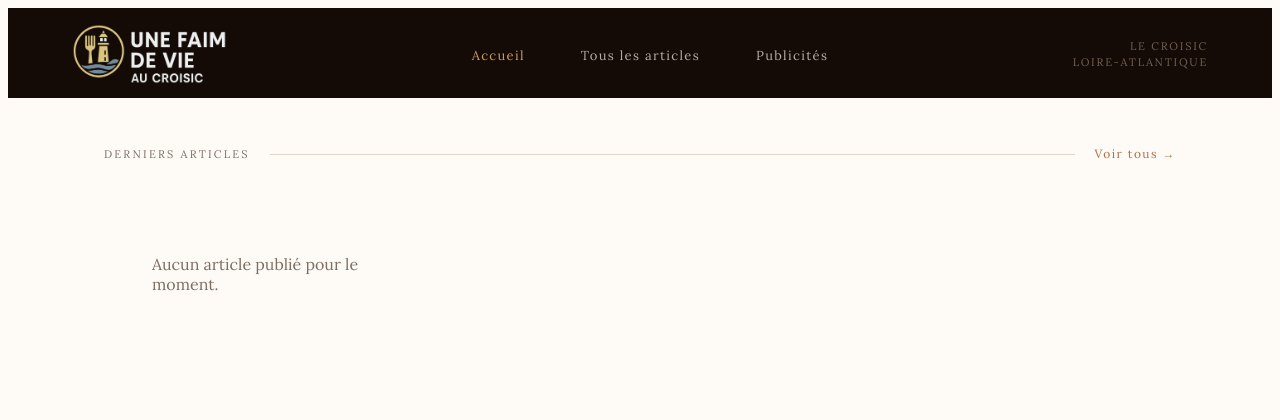
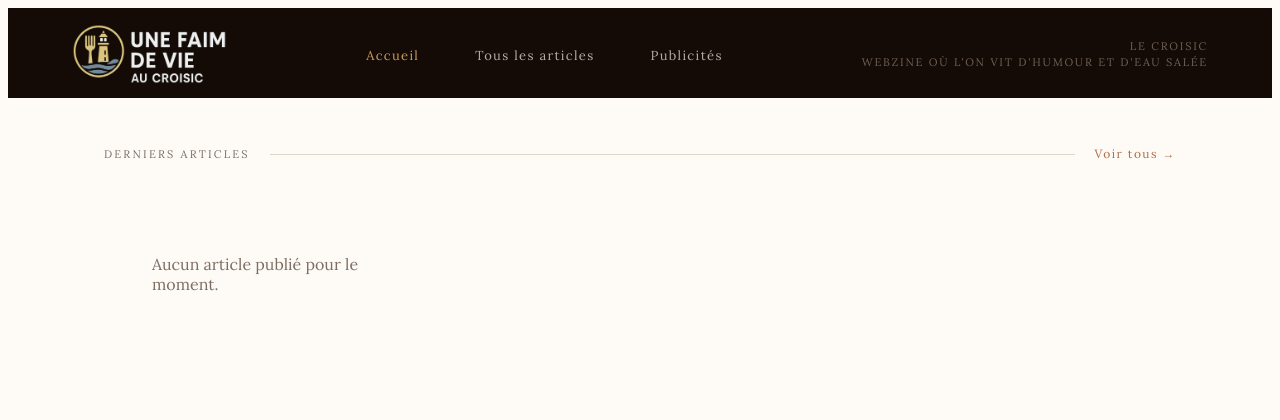
Before and after one commit to misterned/unefaimdevie, a Django app: page / in a window 1280 px wide. Shown: the top 420 px of the page. Run offline with Django 5.2, Linux system fonts and the light colour scheme; data that the repository does not hold is empty; parts of the project's set-up code (start-up, migrations or seed data) failed here and were passed over.

Commit message:
Sous-titre webzine

```diff
--- a/core/templates/base.html
+++ b/core/templates/base.html
@@ -53,7 +53,7 @@
       </nav>
 
       <div class="lo-header__tagline">
-        Le Croisic<br />Loire-Atlantique
+        Le Croisic<br />Webzine où l'on vit d'humour et d'eau salée
       </div>
 
     </div>
```
Also changed, not shown: .github/workflows/main_unefaimdevie.yml.
